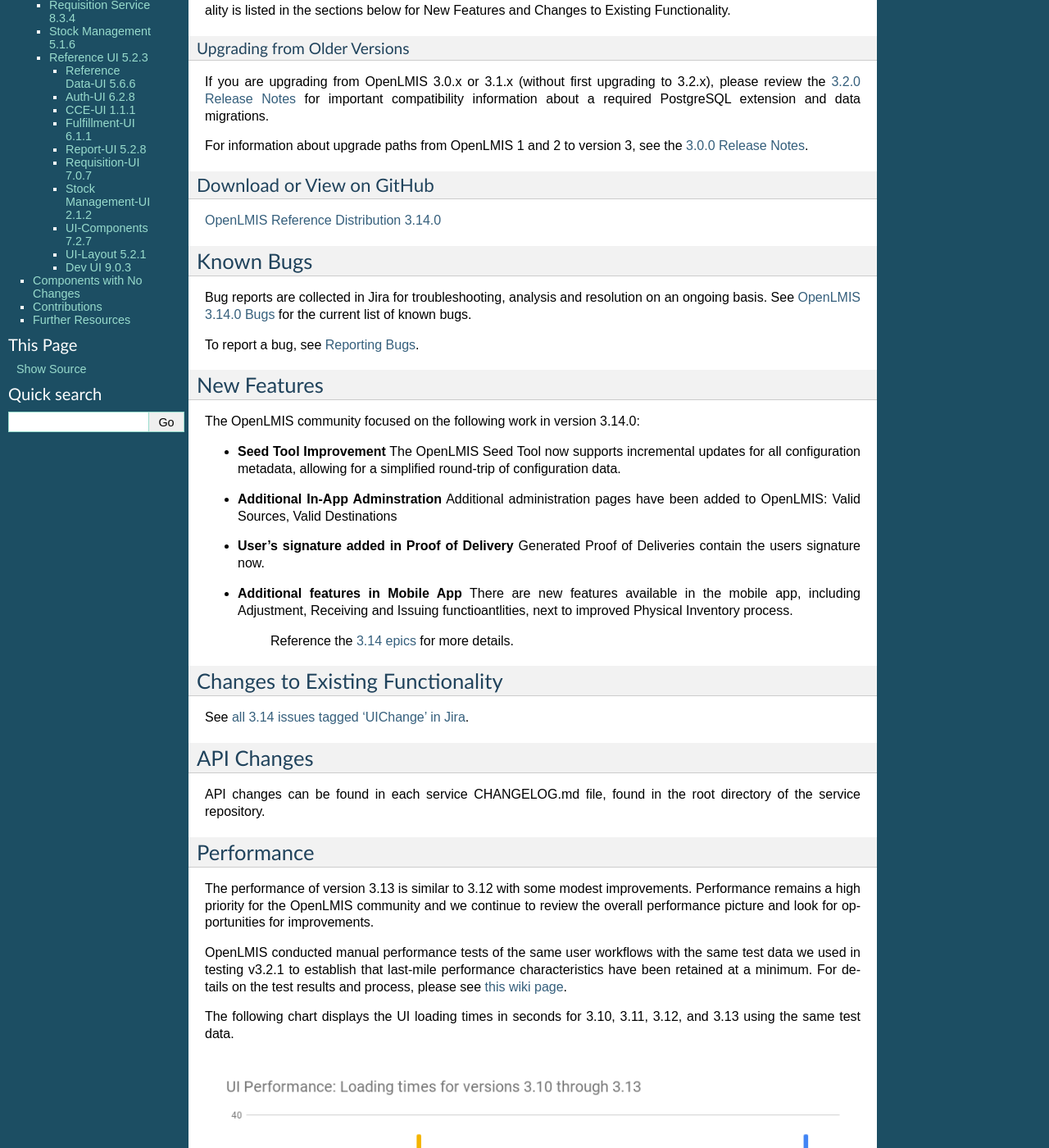
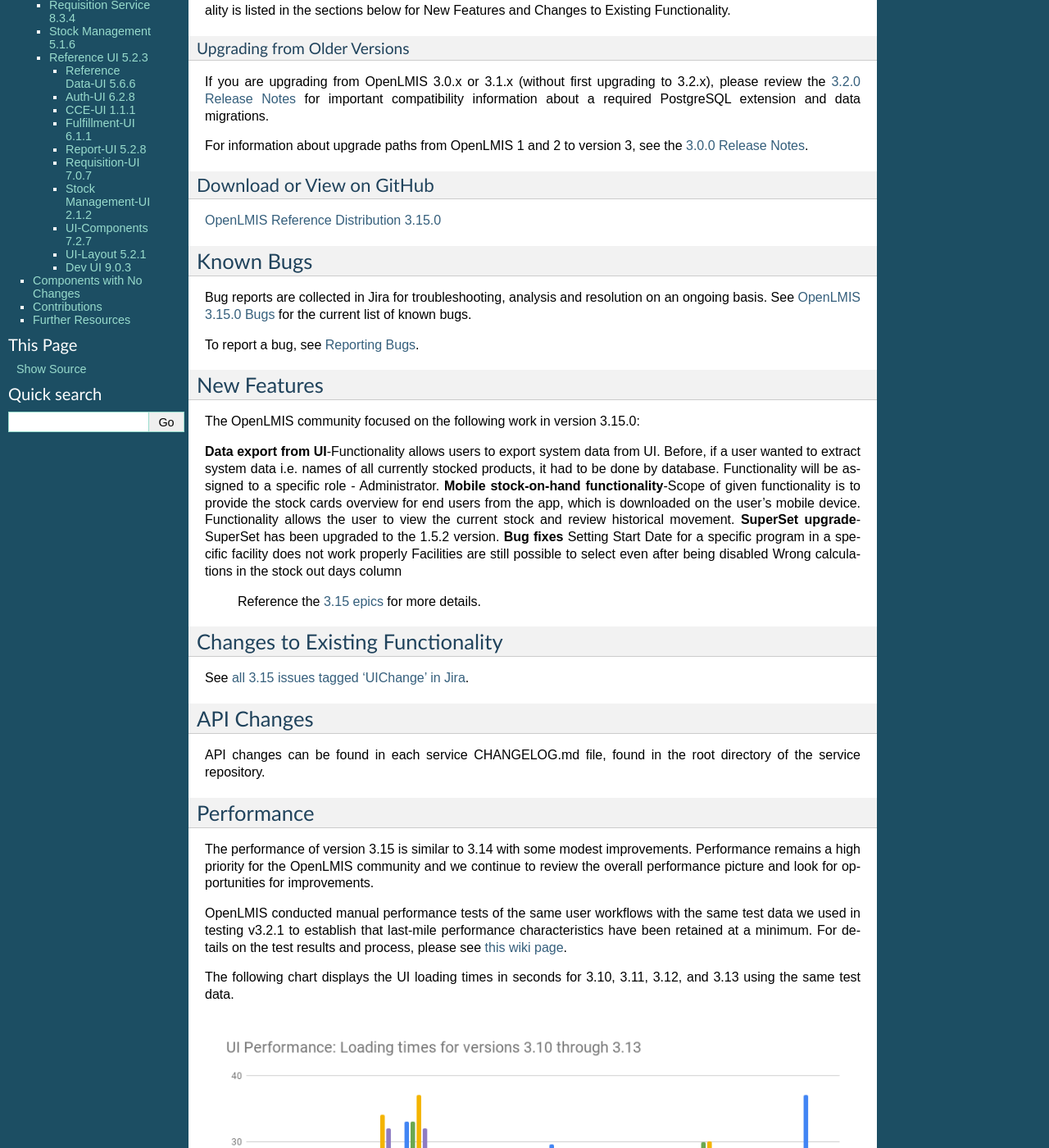
Before and after one commit to OpenLMIS/openlmis-ref-distro, a Sphinx documentation site: the page built from docs/source/releases/openlmis-ref-distro-v3.15.0.rst, in a window 1280 px wide and 1400 px high, scrolled down 508 px. Shown: the whole window at 82% size. Built offline with Sphinx 7.4.7, drawn with Linux system fonts in a browser that asks for light colours; pages that are not in the unit, such as notebooks, are missing from menus; some of the changed text lies outside the part shown.

Commit message:
Updated v3.15.0 release notes

```diff
--- a/docs/source/releases/openlmis-ref-distro-v3.15.0.rst
+++ b/docs/source/releases/openlmis-ref-distro-v3.15.0.rst
@@ -1,20 +1,20 @@
 ====================================
-3.14.0 Release Notes - October 7, 2022
+3.15.0 Release Notes - April 5, 2023
 ====================================
 
 Status: Stable
 ===============
 
-3.14.0 is a stable release, and all users of `OpenLMIS version 3
+3.15.0 is a stable release, and all users of `OpenLMIS version 3
 <https://openlmis.atlassian.net/wiki/spaces/OP/pages/88670325/3.0.0+Release+-+1+March+2017>`_ are
 encouraged to adopt it.
 
 Release Notes
 =============
-The OpenLMIS Community is excited to announce the **3.14.0 release** of OpenLMIS! It is another major milestone in the version 3 `re-architecture <https://openlmis.atlassian.net/wiki/display/OP/Re-Architecture>`_ that allows more functionality to be shared among the community of OpenLMIS implementers.
+The OpenLMIS Community is excited to announce the **3.15.0 release** of OpenLMIS! It is another major milestone in the version 3 `re-architecture <https://openlmis.atlassian.net/wiki/display/OP/Re-Architecture>`_ that allows more functionality to be shared among the community of OpenLMIS implementers.
 
-For a full list of features and bug-fixes since 3.13.0, see `OpenLMIS 3.14.0 Jira tickets
-<https://openlmis.atlassian.net/issues/?jql=status%3DDone%20AND%20project%3DOLMIS%20AND%20fixVersion%3D3.14%20and%20type!%3DTest%20and%20type!%3DEpic%20ORDER%20BY%20%22Epic%20Link%22%20asc%2C%20key%20ASC>`_.
+For a full list of features and bug-fixes since 3.14.0, see `OpenLMIS 3.15.0 Jira tickets
+<https://openlmis.atlassian.net/issues/?jql=status%3DDone%20AND%20fixVersion%3D3.15%20ORDER%20BY%20%22Epic%20Link%22%20asc%2C%20key%20ASC>`_.
 
 For information about future planned releases, see the `Living Product Roadmap
 <https://openlmis.atlassian.net/wiki/display/OP/Living+Product+Roadmap>`_. Pull requests and
@@ -41,34 +41,37 @@
 Download or View on GitHub
 --------------------------
 
-`OpenLMIS Reference Distribution 3.14.0
-<https://github.com/OpenLMIS/openlmis-ref-distro/releases/tag/v3.14.0>`_
+`OpenLMIS Reference Distribution 3.15.0
+<https://github.com/OpenLMIS/openlmis-ref-distro/releases/tag/v3.15.0>`_
 
 Known Bugs
 ==========
 
-Bug reports are collected in Jira for troubleshooting, analysis and resolution on an ongoing basis. See `OpenLMIS 3.14.0
-Bugs <https://openlmis.atlassian.net/issues/?jql=project%20%3D%20OLMIS%20AND%20issuetype%20%3D%20Bug%20AND%20affectedVersion%20%3D%203.13%20order%20by%20priority%20DESC%2C%20status%20ASC%2C%20key%20ASC>`_ for the current list of known bugs.
+Bug reports are collected in Jira for troubleshooting, analysis and resolution on an ongoing basis. See `OpenLMIS 3.15.0
+Bugs <https://openlmis.atlassian.net/issues/?jql=type%20%3D%20Bug%20and%20project%20%3D%20%22OpenLMIS%20General%22%20AND%20status%20not%20in%20(Done%2CCanceled)&startIndex=200>`_ for the current list of known bugs.
 
 To report a bug, see `Reporting Bugs
 <http://docs.openlmis.org/en/latest/contribute/contributionGuide.html#reporting-bugs>`_.
 
 New Features
 ============
-The OpenLMIS community focused on the following work in version 3.14.0:
+The OpenLMIS community focused on the following work in version 3.15.0:
 
-- **Seed Tool Improvement** The OpenLMIS Seed Tool now supports incremental updates for all configuration metadata, allowing for a simplified round-trip of configuration data.
-- **Additional In-App Adminstration** Additional administration pages have been added to OpenLMIS: Valid Sources, Valid Destinations
-- **User’s signature added in Proof of Delivery** Generated Proof of Deliveries contain the users signature now.
-- **Additional features in Mobile App** There are new features available in the mobile app, including Adjustment, Receiving and Issuing functioantlities, next to improved Physical Inventory process.
+**Data export from UI**-Functionality allows users to export system data from UI. Before, if a user wanted to extract system data i.e. names of all currently stocked products, it had to be done by database. Functionality will be assigned to a specific role - Administrator.
+**Mobile stock-on-hand functionality**-Scope of given functionality is to provide the stock cards overview for end users from the app, which is downloaded on the user’s mobile device. Functionality allows the user to view the current stock and review historical movement.
+**SuperSet upgrade**-SuperSet has been upgraded to the 1.5.2 version.
+**Bug fixes**
+Setting Start Date for a specific program in a specific facility does not work properly
+Facilities are still possible to select even after being disabled
+Wrong calculations in the stock out days column
 
 
-    Reference the `3.14 epics <https://openlmis.atlassian.net/issues/?filter=20614&jql=issuetype%20%3D%20Epic%20AND%20status%20in%20(Done%2C%20%22In%20Progress%22)%20AND%20fixVersion%20%3D%203.14%20ORDER%20BY%20created%20DESC>`_ for more details.
+    Reference the `3.15 epics <https://openlmis.atlassian.net/issues/?filter=20614&jql=issuetype%20%3D%20Epic%20AND%20status%20in%20(Done%2C%20%22In%20Progress%22)%20AND%20fixVersion%20%3D%203.15%20ORDER%20BY%20created%20DESC>`_ for more details.
 
 Changes to Existing Functionality
 =================================
 
-See `all 3.14 issues tagged 'UIChange' in Jira <https://openlmis.atlassian.net/issues/?jql=status%3DDone%20AND%20project%3DOLMIS%20AND%20fixVersion%3D3.13%20and%20type!%3DTest%20and%20type!%3DEpic%20and%20labels%20IN%20(UIChange)%20ORDER%20BY%20type%20ASC%2C%20priority%20DESC%2C%20key%20ASC>`_.
+See `all 3.15 issues tagged 'UIChange' in Jira <https://openlmis.atlassian.net/issues/?jql=status%3DDone%20AND%20project%3DOLMIS%20AND%20fixVersion%3D3.15%20and%20type!%3DTest%20and%20type!%3DEpic%20and%20labels%20IN%20(UIChange)%20ORDER%20BY%20type%20ASC%2C%20priority%20DESC%2C%20key%20ASC>`_.
 
 API Changes
 ===========
@@ -78,7 +81,7 @@
 Performance
 ========================
 
-The performance of version 3.13 is similar to 3.12 with some modest improvements. Performance remains a high priority for the OpenLMIS community and we continue to review the overall performance picture and look for opportunities for improvements.
+The performance of version 3.15 is similar to 3.14 with some modest improvements. Performance remains a high priority for the OpenLMIS community and we continue to review the overall performance picture and look for opportunities for improvements.
 
 OpenLMIS conducted manual performance tests of the same user workflows with the same test data we used in testing v3.2.1 to establish that last-mile performance characteristics have been retained at a minimum. For details on the test results and process, please see `this wiki page <https://openlmis.atlassian.net/wiki/spaces/OP/pages/116949318/Performance+Metrics>`_.
 
@@ -90,12 +93,12 @@
 Test Coverage
 =============
 
-OpenLMIS 3.14.0 was tested using the established OpenLMIS Release Candidate process.  As part of this process, full manual test cycles were executed for each release candidate published. Any critical or blocker bugs found during the release candidate were resolved in a bug fix cycle with a full manual test cycle executed before releasing the final version 3.13.0. Manual tests were conducted using a set of 99 QAlity tests tracked in Jira and 7 manual tests for reporting. For more details about test executions and bugs found for this release please see `the 3.14 QA Release and Bug Triage wiki page <https://openlmis.atlassian.net/wiki/spaces/OP/pages/2199355393/The+3.14+Regression+and+Release+Candidate+Test+Plan>`_.
+OpenLMIS 3.15.0 was tested using the established OpenLMIS Release Candidate process.  As part of this process, full manual test cycles were executed for each release candidate published. Any critical or blocker bugs found during the release candidate were resolved in a bug fix cycle with a full manual test cycle executed before releasing the final version 3.15.0. Manual tests were conducted using a set of 97 QAlity tests tracked in Jira and 7 manual tests for reporting. For more details about test executions and bugs found for this release please see `the 3.15 QA Release and Bug Triage wiki page <https://openlmis.atlassian.net/wiki/spaces/OP/pages/2320269316/The+3.15+Regression+and+Release+Candidate+Test+Plan>`_.
 
 All Changes by Component
 ========================
 
-Version 3.14.0 of the Reference Distribution contains updated versions of the components listed
+Version 3.15.0 of the Reference Distribution contains updated versions of the components listed
 below. The Reference Distribution bundles these component together using Docker to create a complete
 OpenLMIS instance. Each component has its own own public GitHub repository (source code) and
 DockerHub repository (release image). The Reference Distribution and components are versioned
```
Also changed, not shown: 1 other file.
